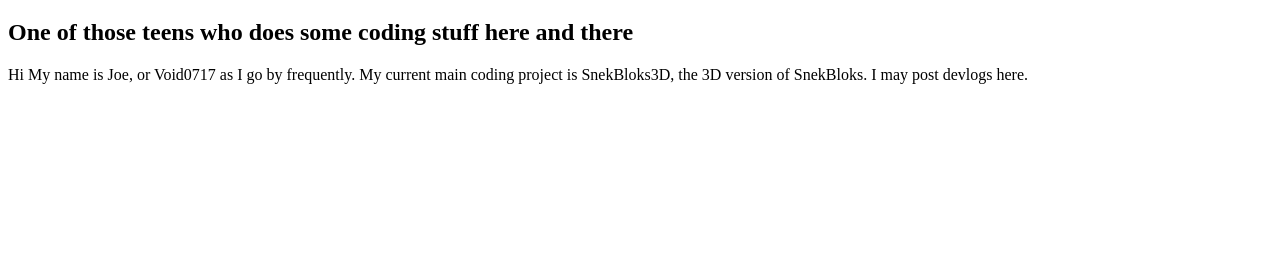
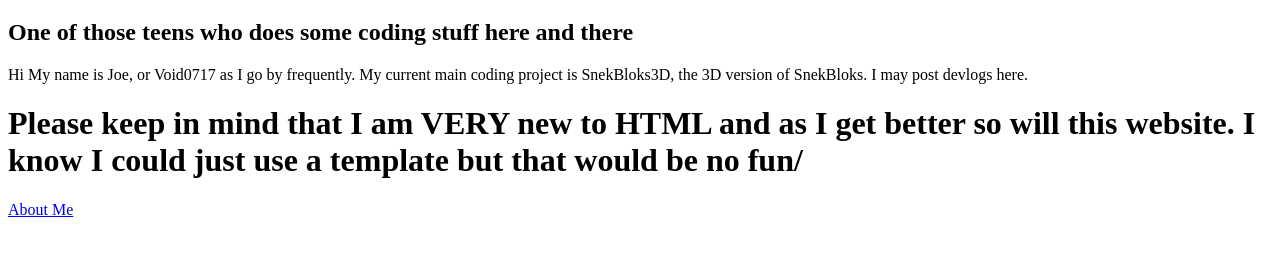
Before and after one commit to Void0717/Void0717.github.io, a plain HTML site: page index.html in a window 1280 px wide. Shown: the part 61-314 px from the top of the page. Drawn offline with Linux system fonts and the light colour scheme.

Commit message:
Test12345

```diff
--- a/index.html
+++ b/index.html
@@ -8,5 +8,8 @@
                 Hi My name is Joe, or Void0717 as I go by frequently. My current main coding project is SnekBloks3D, the 3D version of SnekBloks.
                 I may post devlogs here.
             </p>
+            <h1>Please keep in mind that I am VERY new to HTML and as I get better so will this website. I know I could just use a template but that would be no fun/</h1>
+
+            <a href="Void0717.github.io/AboutMe">About Me</a>
         </body>
     </html>
```
